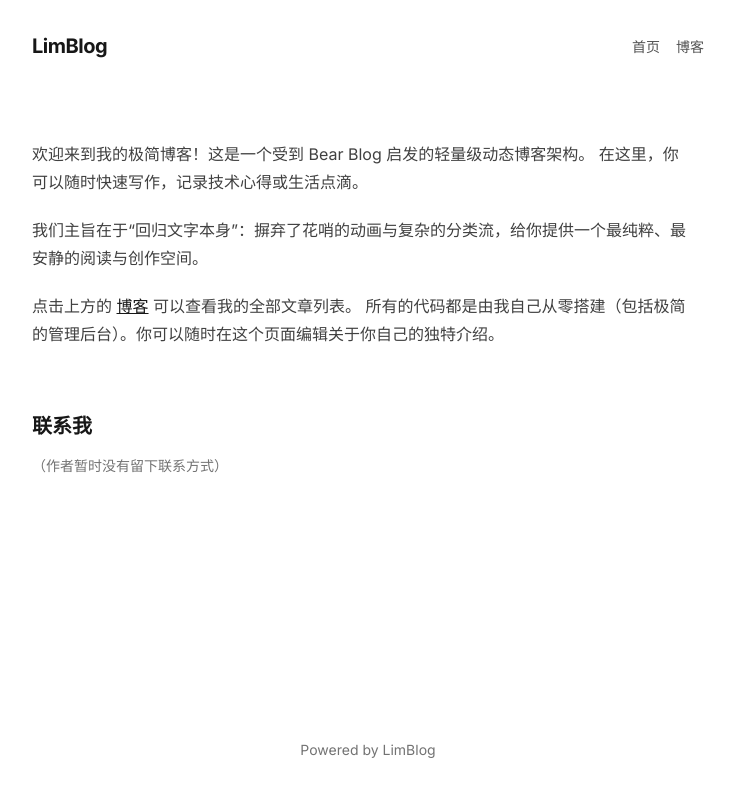
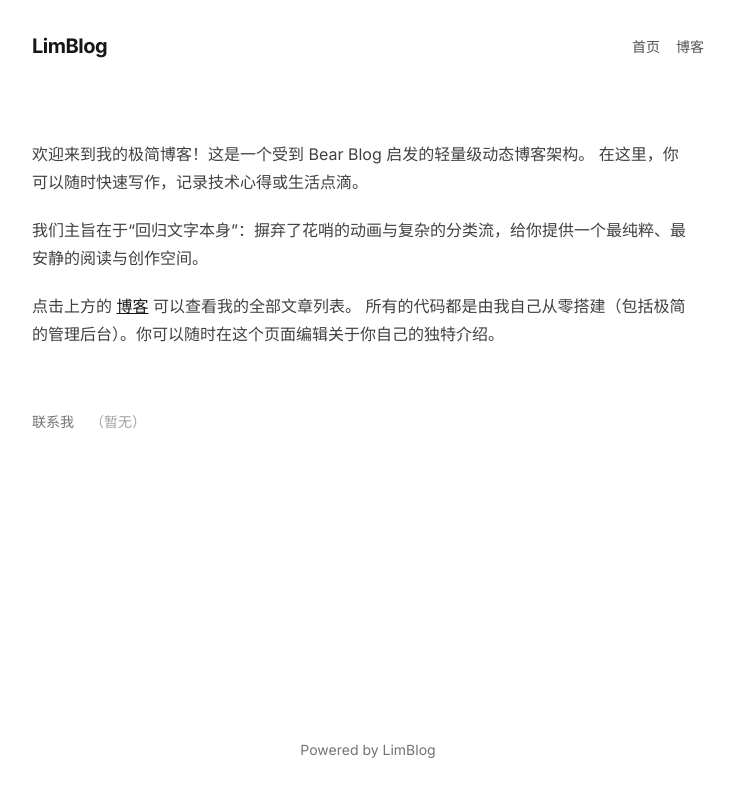
Before and after one commit to ifndf/limblog, a Next.js app: page / in a window 1280 px wide. Shown: the top 796 px of the page, without its empty margins (272-1007 px from the left). Built offline with nearby package versions, Linux system fonts and the light colour scheme; no server answers; the database is empty.

Commit message:
feat: add repo_name configuration, shrink contact section, and enable iframe rendering

```diff
--- a/package.json
+++ b/package.json
@@ -20,6 +20,7 @@
     "react": "19.2.3",
     "react-dom": "19.2.3",
     "react-markdown": "^10.1.0",
+    "rehype-raw": "^7.0.0",
     "transliteration": "^2.6.1"
   },
   "devDependencies": {
--- a/src/app/[slug]/page.tsx
+++ b/src/app/[slug]/page.tsx
@@ -1,6 +1,7 @@
 import { notFound } from 'next/navigation'
 import prisma from '@/lib/prisma'
 import ReactMarkdown from 'react-markdown'
+import rehypeRaw from 'rehype-raw'
 import type { Metadata } from 'next'
 import { getSession } from '@/lib/auth'
 import PostActions from './PostActions'
@@ -50,7 +51,7 @@ export default async function PostPage({ params }: { params: Params }) {
             </header>
 
             <div className="prose prose-neutral min-w-full dark:prose-invert prose-headings:font-bold prose-a:text-blue-600 dark:prose-a:text-blue-400 prose-img:rounded-xl mx-auto pb-20">
-                <ReactMarkdown>{post.content}</ReactMarkdown>
+                <ReactMarkdown rehypePlugins={[rehypeRaw]}>{post.content}</ReactMarkdown>
             </div>
         </article>
     )
--- a/src/app/layout.tsx
+++ b/src/app/layout.tsx
@@ -28,6 +28,7 @@ export default async function RootLayout({
   }
 
   const blogName = siteConfig.blog_name || "LimBlog";
+  const repoName = siteConfig.repo_name || "LimBlog";
   const repoUrl = siteConfig.repo_url || "https://github.com/yourname/limblog";
 
   return (
@@ -64,7 +65,7 @@ export default async function RootLayout({
             {children}
           </main>
           <footer className="py-10 text-center text-sm text-neutral-500 mt-20">
-            <p>Powered by <a href={repoUrl} target="_blank" rel="noopener noreferrer" className="hover:underline">{blogName}</a></p>
+            <p>Powered by <a href={repoUrl} target="_blank" rel="noopener noreferrer" className="hover:underline">{repoName}</a></p>
           </footer>
         </ThemeProvider>
       </body>
--- a/src/app/page.tsx
+++ b/src/app/page.tsx
@@ -31,26 +31,26 @@ export default async function Home() {
 
 
 
-      <section className="space-y-4 pt-6">
-        <h2 className="text-xl font-bold">联系我</h2>
-        <div className="flex gap-4">
+      <section className="pt-6">
+        <div className="flex gap-4 items-center">
+          <span className="text-sm font-medium text-neutral-500 dark:text-neutral-400">联系我</span>
           {siteConfig.contact_github && (
-            <a href={siteConfig.contact_github} target="_blank" rel="noopener noreferrer" className="hover:underline text-neutral-600 dark:text-neutral-400">
+            <a href={siteConfig.contact_github} target="_blank" rel="noopener noreferrer" className="text-sm underline underline-offset-4 decoration-neutral-300 dark:decoration-neutral-700 hover:text-blue-600 dark:hover:text-blue-400">
               GitHub
             </a>
           )}
           {siteConfig.contact_twitter && (
-            <a href={siteConfig.contact_twitter} target="_blank" rel="noopener noreferrer" className="hover:underline text-neutral-600 dark:text-neutral-400">
+            <a href={siteConfig.contact_twitter} target="_blank" rel="noopener noreferrer" className="text-sm underline underline-offset-4 decoration-neutral-300 dark:decoration-neutral-700 hover:text-blue-600 dark:hover:text-blue-400">
               Twitter
             </a>
           )}
           {siteConfig.contact_mail && (
-            <a href={`mailto:${siteConfig.contact_mail}`} className="hover:underline text-neutral-600 dark:text-neutral-400">
+            <a href={`mailto:${siteConfig.contact_mail}`} className="text-sm underline underline-offset-4 decoration-neutral-300 dark:decoration-neutral-700 hover:text-blue-600 dark:hover:text-blue-400">
               Email
             </a>
           )}
           {!siteConfig.contact_github && !siteConfig.contact_twitter && !siteConfig.contact_mail && (
-            <p className="text-sm text-neutral-500">（作者暂时没有留下联系方式）</p>
+            <span className="text-sm text-neutral-400">（暂无）</span>
           )}
         </div>
       </section>
--- a/src/app/settings/SettingsClient.tsx
+++ b/src/app/settings/SettingsClient.tsx
@@ -23,6 +23,7 @@ export default function SettingsClient() {
     // 站点配置状态
     const [siteConfig, setSiteConfig] = useState({
         blog_name: '',
+        repo_name: '',
         repo_url: '',
         home_content: '',
         contact_github: '',
@@ -328,14 +329,24 @@ export default function SettingsClient() {
                         <div className="p-6 border border-neutral-200 rounded-xl dark:border-neutral-800 animate-in fade-in slide-in-from-bottom-2">
                             <h2 className="text-xl font-bold tracking-tight mb-6">站点配置</h2>
                             <form onSubmit={handleSaveSiteConfig} className="flex flex-col gap-5">
-                                <div className="grid grid-cols-1 sm:grid-cols-2 gap-5 mt-2">
+                                <div className="grid grid-cols-1 sm:grid-cols-3 gap-5 mt-2">
                                     <div>
-                                        <label className="block text-sm font-medium text-neutral-700 dark:text-neutral-300 mb-1">博客名称</label>
+                                        <label className="block text-sm font-medium text-neutral-700 dark:text-neutral-300 mb-1">顶部博客名</label>
                                         <input
                                             type="text"
                                             className="w-full border border-neutral-300 p-2 rounded-md focus:ring-2 focus:ring-blue-500 focus:outline-none dark:bg-neutral-800 dark:border-neutral-700 text-sm"
                                             value={siteConfig.blog_name}
                                             onChange={(e) => setSiteConfig({ ...siteConfig, blog_name: e.target.value })}
+                                            placeholder="LimBlog"
+                                        />
+                                    </div>
+                                    <div>
+                                        <label className="block text-sm font-medium text-neutral-700 dark:text-neutral-300 mb-1">底部仓库名</label>
+                                        <input
+                                            type="text"
+                                            className="w-full border border-neutral-300 p-2 rounded-md focus:ring-2 focus:ring-blue-500 focus:outline-none dark:bg-neutral-800 dark:border-neutral-700 text-sm"
+                                            value={siteConfig.repo_name}
+                                            onChange={(e) => setSiteConfig({ ...siteConfig, repo_name: e.target.value })}
                                             placeholder="LimBlog"
                                         />
                                     </div>
```
Also changed, not shown: 1 other file (tests, documents, lock files or other folders).
